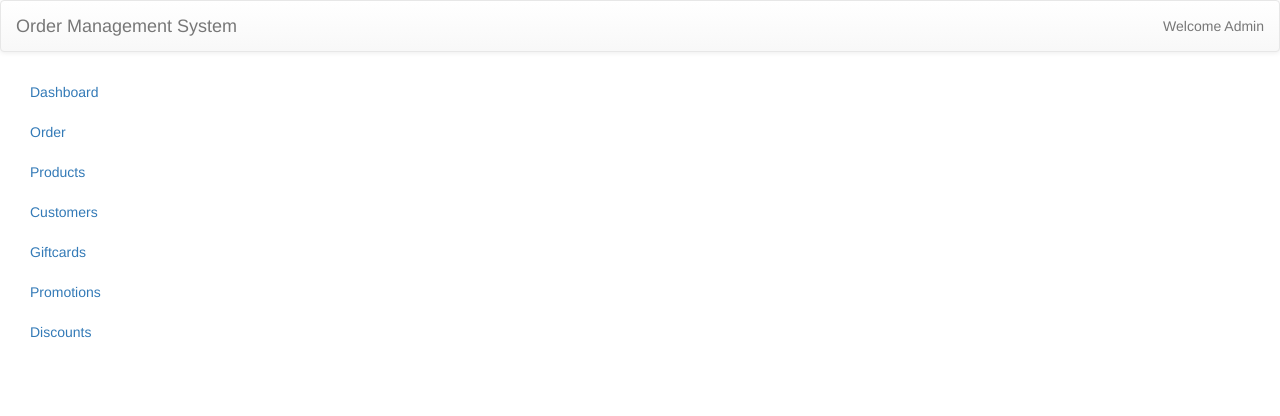
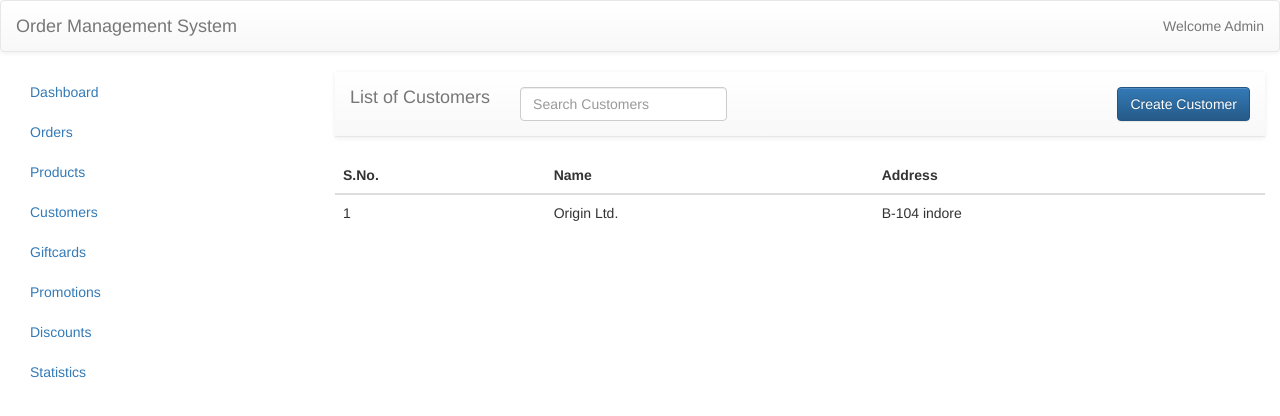
Before and after one commit to yashdeeph709/OrderManagement, a plain HTML site: page index.html at #/customers in a window 1280 px wide. Drawn offline with Linux system fonts and the light colour scheme.

Commit message:
angular and node ready

```diff
--- a/index.html
+++ b/index.html
@@ -1,7 +1,7 @@
 <!DOCTYPE html>
 <html ng-app="OrderManagement">
 <head>
-<title>Alltotal</title>
+<title>Order Management System</title>
 <link rel="stylesheet" href="css/bootstrap.min.css">
 <link rel="stylesheet" href="css/bootstrap-theme.min.css">
 </head>
@@ -28,12 +28,13 @@
 		<div class="col-md-3">
 			<ul class="nav nav-list">
 				<li><a href="#/">Dashboard</a></li>
-				<li><a href="#/order">Order</a></li>
-				<li><a href="#">Products</a></li>
-				<li><a href="#">Customers</a></li>
+				<li><a href="#/orders">Orders</a></li>
+				<li><a href="#/products">Products</a></li>
+				<li><a href="#/customers">Customers</a></li>
 				<li><a href="#">Giftcards</a></li>
 				<li><a href="#">Promotions</a></li>
 				<li><a href="#">Discounts</a></li>
+				<li><a href="#">Statistics</a></li>
 			</ul>
 
 		</div>
@@ -47,6 +48,5 @@
 <script src="js/app.js"></script>
 <script src="js/lib/jquery-1.9.1.js"></script>
 <script src="js/lib/bootstrap.min.js"></script>
-
 </body>
 </html>
--- a/js/app.js
+++ b/js/app.js
@@ -3,9 +3,13 @@ var app=angular.module('OrderManagement',['ngRoute']);
 app.config(function($routeProvider){
     $routeProvider.when('/',{
         templateUrl:'partials/main.html'
-    }).when('/order',{
-        templateUrl:'partials/order.html'
+    }).when('/orders',{
+        templateUrl:'partials/orders.html'
     }).when('/createOrder',{
         templateUrl:'partials/createOrder.html'
+    }).when('/customers',{
+        templateUrl:'partials/customers.html'
+    }).when('/products',{
+        templateUrl:'partials/products.html'
     });
 });
--- /dev/null
+++ b/partials/customers.html
@@ -0,0 +1,31 @@
+			<nav class="navbar navbar-default navbar-static-top" role="navigation">
+				<span class="navbar-brand" href="#">List of Customers</span>
+				<span class="navbar-brand">
+				<input type="search" id="input" placeholder="Search Customers" class="form-control"/>
+				</span>
+				<ul class="nav navbar-nav pull-right">
+					<li><a href="#/createCustomer">
+					<button class="btn btn-primary">Create Customer</button>
+					</a>
+					</li>
+				</ul>
+			</nav>
+
+<div class="table-responsive">
+	<table class="table table-hover">
+		<thead>
+			<tr>
+				<th>S.No.</th>
+				<th>Name</th>
+				<th>Address</th>
+			</tr>
+		</thead>
+		<tbody>
+			<tr>
+				<td>1</td>
+				<td>Origin Ltd.</td>
+				<td>B-104 indore</td>
+			</tr>
+		</tbody>
+	</table>
+</div>
--- a/server.js
+++ b/server.js
@@ -1,5 +1,5 @@
-var http=require('http');
-var express=require('express');
-var app=express();
+var http =  require('http');
+var express = require('express');
+var app = express();
 app.use(express.static('./'));
 app.listen(3000);
```
Also changed, not shown: partials/orders.html (renamed from partials/order.html, +1 -1 lines), partials/products.html (added, +32 -0 lines).
